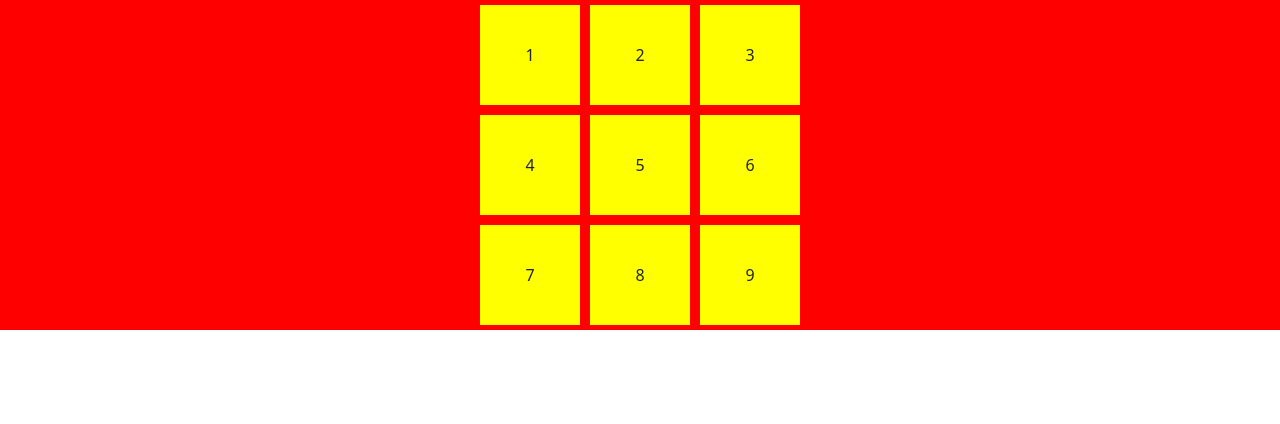
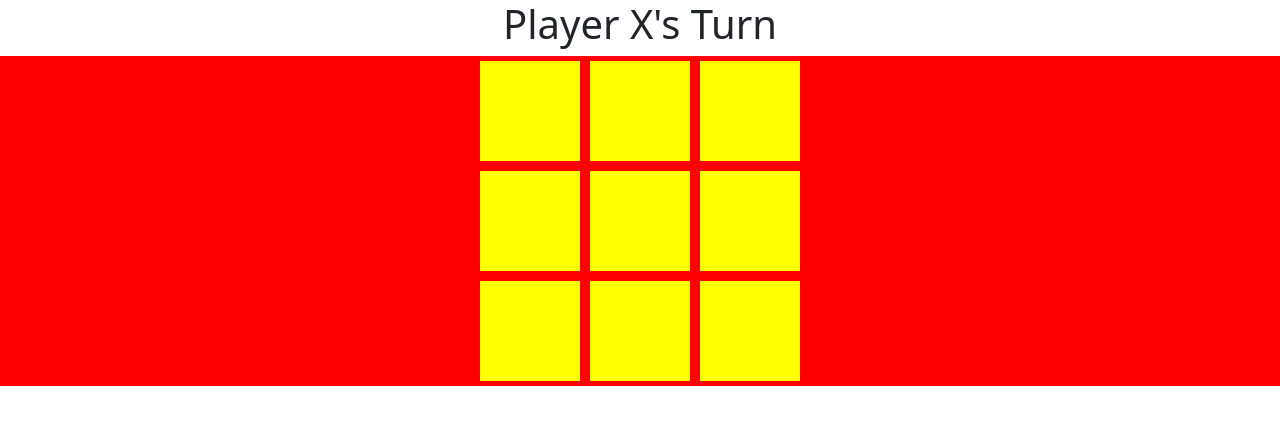
Before and after one commit to suman2mandal/New_TickTackTo, a React (Create React App) app: page / in a window 1280 px wide. Shown: the top 424 px of the page. Built offline with nearby package versions, Linux system fonts and the light colour scheme.

Commit message:
added player winchecker and win displayer

```diff
--- a/src/App.js
+++ b/src/App.js
@@ -5,25 +5,84 @@ import { useState,useEffect } from 'react';
 import './assets/Extra.css';
 
 function App() {
+  const [board,setBoard] = useState([...Array(9)].fill(null));
+  const [turn,setTurn] = useState(1);
+
+  const checkIfWon = () => {
+    if(board[0]===board[1] && board[1]===board[2] && board[0]!==null){
+      alert(board[0]+" won");
+    }
+    else if(board[3]===board[4] && board[4]===board[5] && board[3]!==null){
+      alert(board[3]+" won");
+    }
+    else if(board[6]===board[7] && board[7]===board[8] && board[6]!==null){
+      alert(board[6]+" won");
+    }
+    else if(board[0]===board[3] && board[3]===board[6] && board[0]!==null){
+      alert(board[0]+" won");
+    }
+    else if(board[1]===board[4] && board[4]===board[7] && board[1]!==null){
+      alert(board[1]+" won");
+    }
+    else if(board[2]===board[5] && board[5]===board[8] && board[2]!==null){
+      alert(board[2]+" won");
+    }
+    else if(board[0]===board[4] && board[4]===board[8] && board[0]!==null){
+      alert(board[0]+" won");
+    }
+    else if(board[2]===board[4] && board[4]===board[6] && board[2]!==null){
+      alert(board[2]+" won");
+    }else{
+      return true;
+    }
+  }
+
+  const placeMark = () => {
+    setTurn(!turn);
+    return turn?"X":"O";
+  }
+
   const setNumber = (index) => {
-    console.log(index);
+      // setBoard(board[index]=index);i
+      if(checkIfWon()===true){
+        setBoard(board.map((item,i)=>i===index?placeMark():item));
+        console.log(board[index]+" "+index);
+      }
   }
+const boardChecker = () => {
+  if(checkIfWon()===true){
+    return <h1 style={{display:'flex',justifyContent:'center'}}>Player {turn?"X":"O"}'s Turn</h1>
+  }else{
+    board.reduce((acc,curr)=>acc+curr,0)===9?
+    <div>
+      <h1 style={{display:'flex',justifyContent:'center'}}>Game Over</h1>
+      alert("Game Over")
+    </div>
+    :
+    <div>
+      <h1 style={{display:'flex',justifyContent:'center'}}>Game Over</h1>
+      alert("Game Over");
+    </div>
+  }
+}
   return (
   <React.Fragment>
+
+      {boardChecker()}
       <div className="Wrapper">
-        <Box setNumber={setNumber} index={1}/>
-        <Box setNumber={setNumber} index={2}/>
-        <Box setNumber={setNumber} index={3}/>
+        <Box setNumber={()=>setNumber(0)} index={board[0]}/>
+        <Box setNumber={()=>setNumber(1)} index={board[1]}/>
+        <Box setNumber={()=>setNumber(2)} index={board[2]}/>
       </div>
       <div className="Wrapper">
-        <Box setNumber={setNumber} index={4}/>
-        <Box setNumber={setNumber} index={5}/>
-        <Box setNumber={setNumber} index={6}/>
+        <Box setNumber={()=>setNumber(3)} index={board[3]}/>
+        <Box setNumber={()=>setNumber(4)} index={board[4]}/>
+        <Box setNumber={()=>setNumber(5)} index={board[5]}/>
       </div>
       <div className="Wrapper">
-        <Box setNumber={setNumber} index={7}/>
-        <Box setNumber={setNumber} index={8}/>
-        <Box setNumber={setNumber} index={9}/>
+        <Box setNumber={()=>setNumber(6)} index={board[6]}/>
+        <Box setNumber={()=>setNumber(7)} index={board[7]}/>
+        <Box setNumber={()=>setNumber(8)} index={board[8]}/>
       </div>
   </React.Fragment>
 
--- a/src/Components/Box.js
+++ b/src/Components/Box.js
@@ -7,7 +7,7 @@ function Box({index,setNumber}) {
         // {/* <div key={{index}} style={{marginTop:"50%",marginBottom:"50%",height:"5px",textAlign:"center",verticalAlign:"center"}}>
         // {index}
         // </div> */}
-        <div className="Box" onClick={()=>setNumber(index)}>
+        <div className="Box" onClick={setNumber}>
           {index}
         </div>
     // </button>
--- a/src/assets/Extra.css
+++ b/src/assets/Extra.css
@@ -18,4 +18,5 @@
     display: flex;
     align-items: center;
     justify-content: center;
+    font-size: 40px;
 }
```
